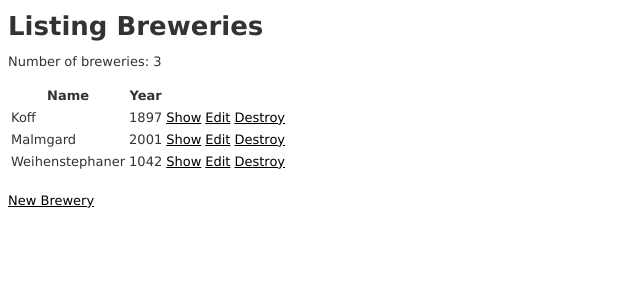
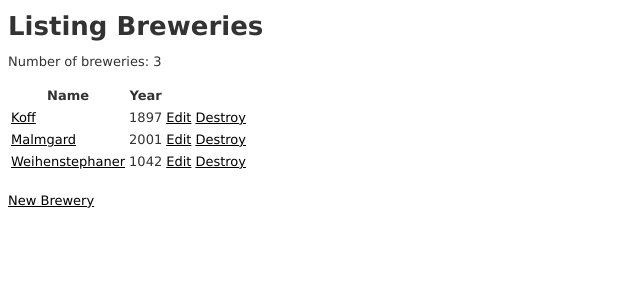
Before and after one commit to vtikkala/Ratebeer, a Rails app: page /breweries in a window 1280 px wide. Shown: the top 300 px of the page, without its empty margins (0-640 px from the left). Run offline with Rails 7, Linux system fonts and the light colour scheme; data comes from the database, SQL or seed files in the repository; style sheets or scripts are compiled from the project's sources; some libraries are stand-ins or nearby versions.

Commit message:
Tehtävä 6

```diff
--- a/ratebeer/app/views/breweries/index.html.erb
+++ b/ratebeer/app/views/breweries/index.html.erb
@@ -9,16 +9,15 @@
     <tr>
       <th>Name</th>
       <th>Year</th>
-      <th colspan="3"></th>
+      <th colspan="2"></th>
     </tr>
   </thead>
 
   <tbody>
     <% @breweries.each do |brewery| %>
       <tr>
-        <td><%= brewery.name %></td>
+        <td><%= link_to brewery.name, brewery %></td>
         <td><%= brewery.year %></td>
-        <td><%= link_to 'Show', brewery %></td>
         <td><%= link_to 'Edit', edit_brewery_path(brewery) %></td>
         <td><%= link_to 'Destroy', brewery, method: :delete, data: { confirm: 'Are you sure?' } %></td>
       </tr>
```
